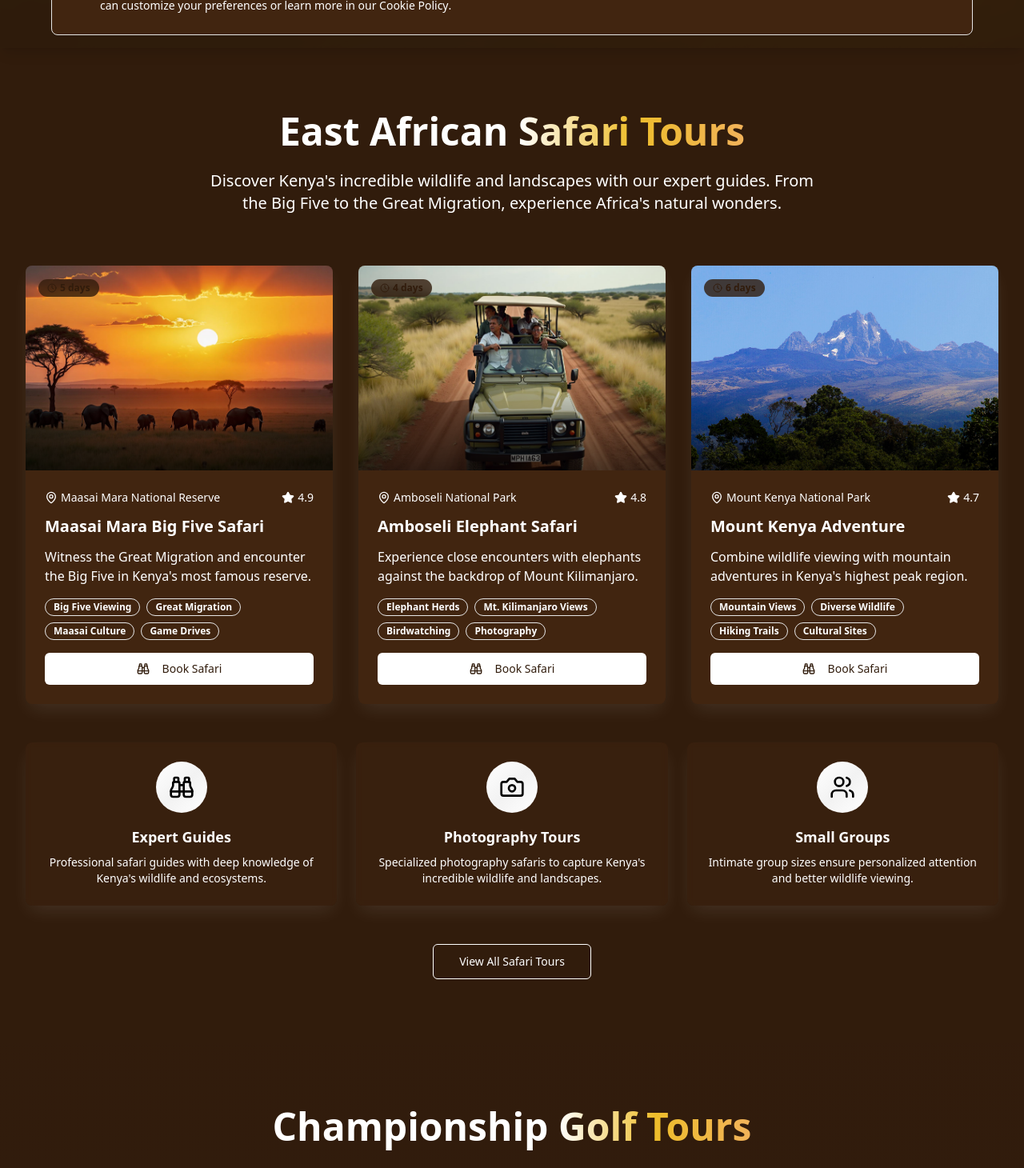
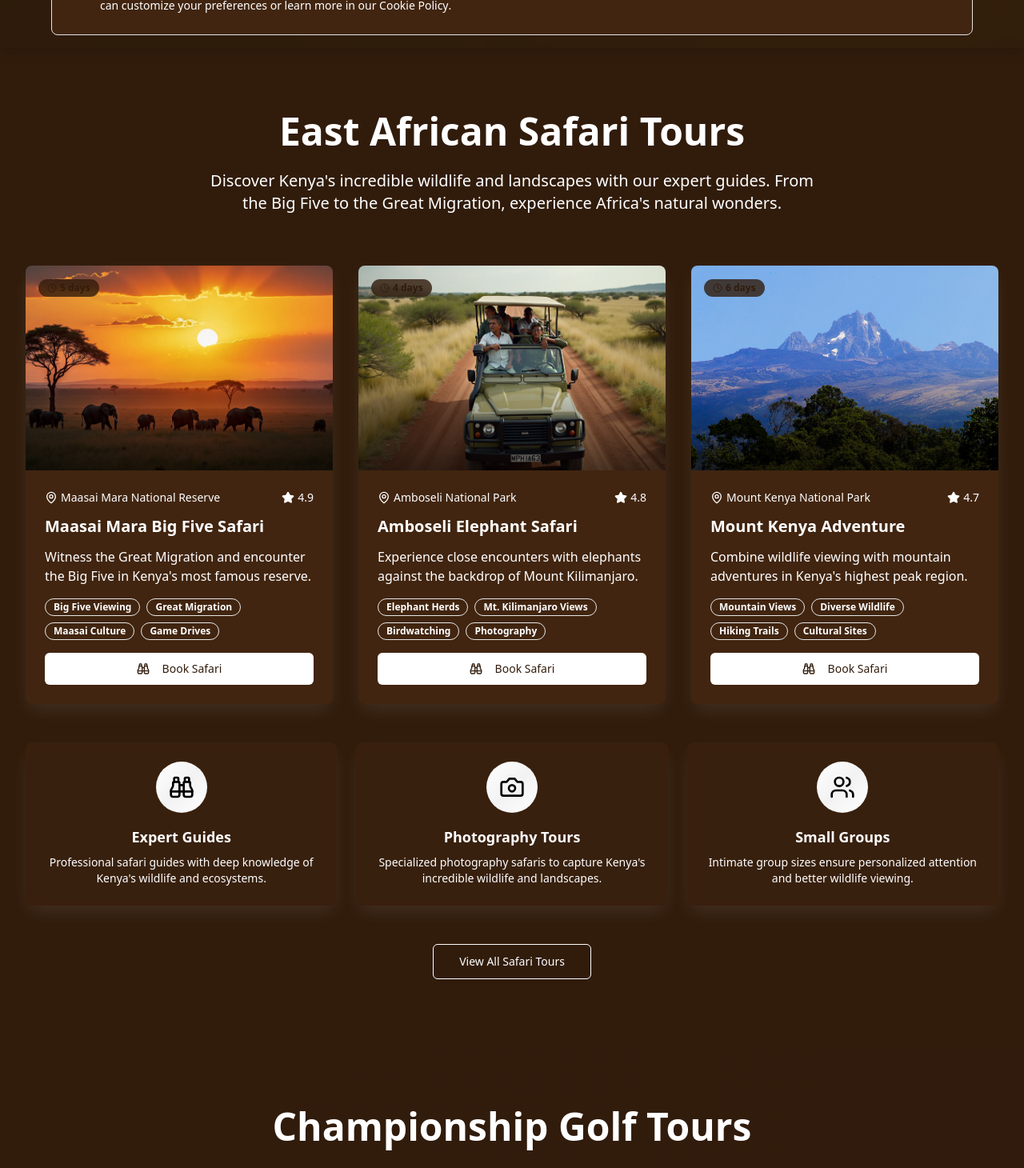
Before and after one commit to ChilobaEnt/Reenette.Web, a React (Vite) app: page / in a window 1280 px wide. Shown: the part 740-2200 px from the top of the page at 80% size. Built offline with nearby package versions, Linux system fonts and the light colour scheme.

Commit message:
UI: replace gradient header text with plain white for readability

```diff
--- a/src/components/sections/contact-section.tsx
+++ b/src/components/sections/contact-section.tsx
@@ -76,7 +76,7 @@ export function ContactSection() {
         <div className="text-center max-w-3xl mx-auto mb-16">
           <h2 className="text-4xl md:text-5xl font-bold mb-6">
             Start Your{' '}
-            <span className="bg-gradient-sunset bg-clip-text text-transparent">
+            <span className="text-white">
               Adventure
             </span>
           </h2>
--- a/src/components/sections/destinations-section.tsx
+++ b/src/components/sections/destinations-section.tsx
@@ -47,7 +47,7 @@ export function DestinationsSection() {
         <div className="text-center max-w-3xl mx-auto mb-16">
           <h2 className="text-4xl md:text-5xl font-bold mb-6">
             Featured{' '}
-            <span className="bg-gradient-sunset bg-clip-text text-transparent">
+            <span className="text-white">
               Destinations
             </span>
           </h2>
--- a/src/components/sections/experience-section.tsx
+++ b/src/components/sections/experience-section.tsx
@@ -44,7 +44,7 @@ export function ExperienceSection() {
         <div className="text-center max-w-3xl mx-auto mb-16">
           <h2 className="text-4xl md:text-5xl font-bold mb-6">
             Why Choose{' '}
-            <span className="bg-gradient-sunset bg-clip-text text-transparent">
+            <span className="text-white">
               Reenette Tours and Travel Ltd
             </span>
           </h2>
--- a/src/components/sections/golf-section.tsx
+++ b/src/components/sections/golf-section.tsx
@@ -84,7 +84,7 @@ export function GolfSection() {
           <div className="text-center max-w-3xl mx-auto mb-16">
           <h2 className="text-4xl md:text-5xl font-bold mb-6">
             Championship{' '}
-            <span className="bg-gradient-sunset bg-clip-text text-transparent">
+            <span className="text-white">
               Golf Tours
             </span>
           </h2>
--- a/src/components/sections/safari-section.tsx
+++ b/src/components/sections/safari-section.tsx
@@ -73,7 +73,7 @@ export function SafariSection() {
           <div className="text-center max-w-3xl mx-auto mb-16">
           <h2 className="text-4xl md:text-5xl font-bold mb-6">
             East African{' '}
-            <span className="bg-gradient-sunset bg-clip-text text-transparent">
+            <span className="text-white">
               Safari Tours
             </span>
           </h2>
```
